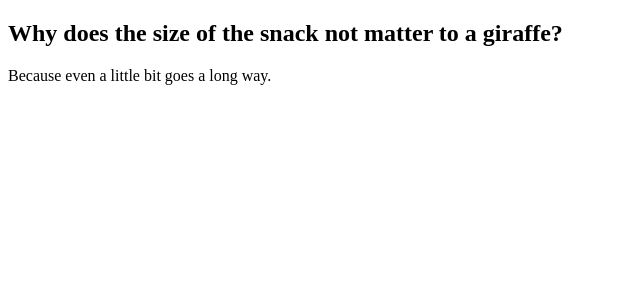
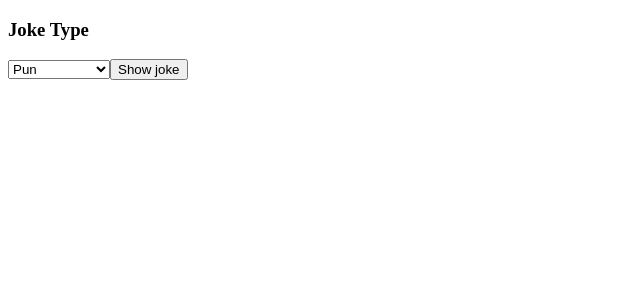
Before and after one commit to Viping7/training-assignment, an Angular app: page / in a window 1280 px wide. Shown: the top 300 px of the page, without its empty margins (0-640 px from the left). Built offline with nearby package versions, Linux system fonts and the light colour scheme.

Commit message:
Assignment2 - Data Binding

```diff
--- a/src/app/components/joke/joke.component.html
+++ b/src/app/components/joke/joke.component.html
@@ -1,2 +1,13 @@
-<h2>{{joke().setup}}</h2>
-<p>{{joke().delivery}}</p>
+
+<div>
+    <h3>Joke Type</h3>
+    <select [(ngModel)]="jokeType">
+        <option value="Pun">Pun</option>
+        <option value="Programming">Programming</option>
+    </select>
+    <button (click)="this.showJoke()">Show joke</button>
+</div>
+@if(joke()){
+    <h2 [innerHtml]="joke()?.setup"></h2>
+    <p>{{joke()?.delivery}}</p>
+}
--- a/src/app/components/joke/joke.component.ts
+++ b/src/app/components/joke/joke.component.ts
@@ -1,15 +1,10 @@
 import { Component, signal } from '@angular/core';
-import { Joke } from '../../models/joke.type';
+import { Category, Joke } from '../../models/joke.type';
+import { FormsModule } from '@angular/forms';
 
-@Component({
-  selector: 'app-joke',
-  imports: [],
-  templateUrl: './joke.component.html',
-  styleUrl: './joke.component.scss'
-})
 
-export class JokeComponent {
-  joke =  signal<Joke>({
+const jokes: { [key in Category]: Joke } = {
+  "Pun": {
     "error": false,
     "category": "Pun",
     "type": "twopart",
@@ -26,6 +21,40 @@ export class JokeComponent {
     "safe": true,
     "id": 290,
     "lang": "en"
+  },
+  "Programming": {
+    "error": false,
+    "category": "Programming",
+    "type": "twopart",
+    "setup": "Why are modern programming languages so materialistic?",
+    "delivery": "Because they are object-oriented.",
+    "flags": {
+      "nsfw": false,
+      "religious": false,
+      "political": false,
+      "racist": false,
+      "sexist": false,
+      "explicit": false
+    },
+    "id": 21,
+    "safe": true,
+    "lang": "en"
   }
-)
+
 }
+
+@Component({
+  selector: 'app-joke',
+  imports: [FormsModule],
+  templateUrl: './joke.component.html',
+  styleUrl: './joke.component.scss'
+})
+
+
+export class JokeComponent {
+  joke = signal<Joke | null>(null);
+  jokeType: Category = "Pun";
+  showJoke(){
+    this.joke.update(()=>jokes[this.jokeType])
+  }
+}
--- a/src/app/models/joke.type.ts
+++ b/src/app/models/joke.type.ts
@@ -1,6 +1,6 @@
-type JokeType = "singlepart" | "twopart";
+type JokeType = "single" | "twopart";
 
-type Category = "Pun" | "Programming" | "Misc"
+export type Category = "Pun" | "Programming"
 type Flags = {
     "nsfw": boolean,
     "religious": boolean,
```
Lines whose indentation alone changed are shown as unchanged.
